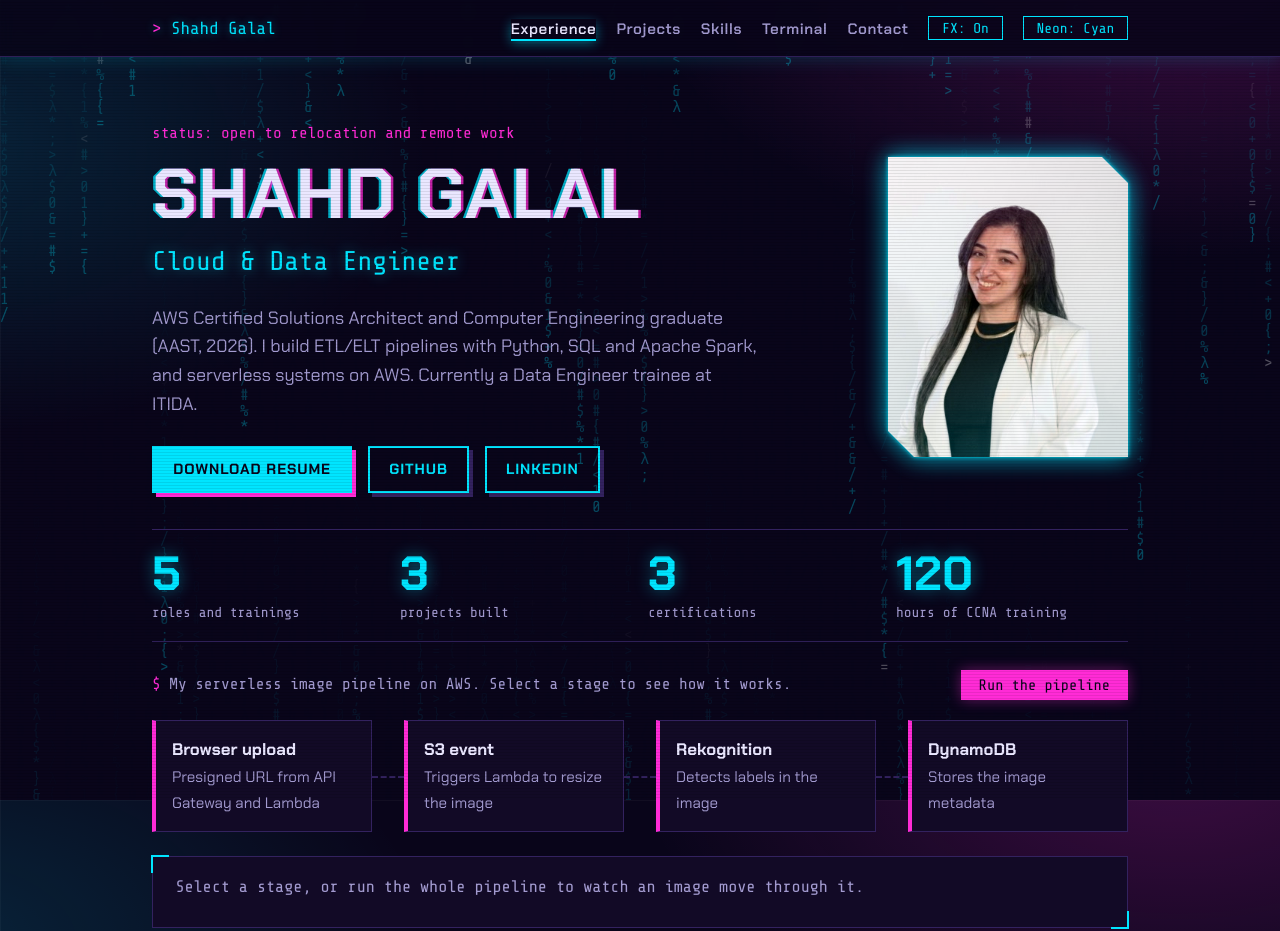
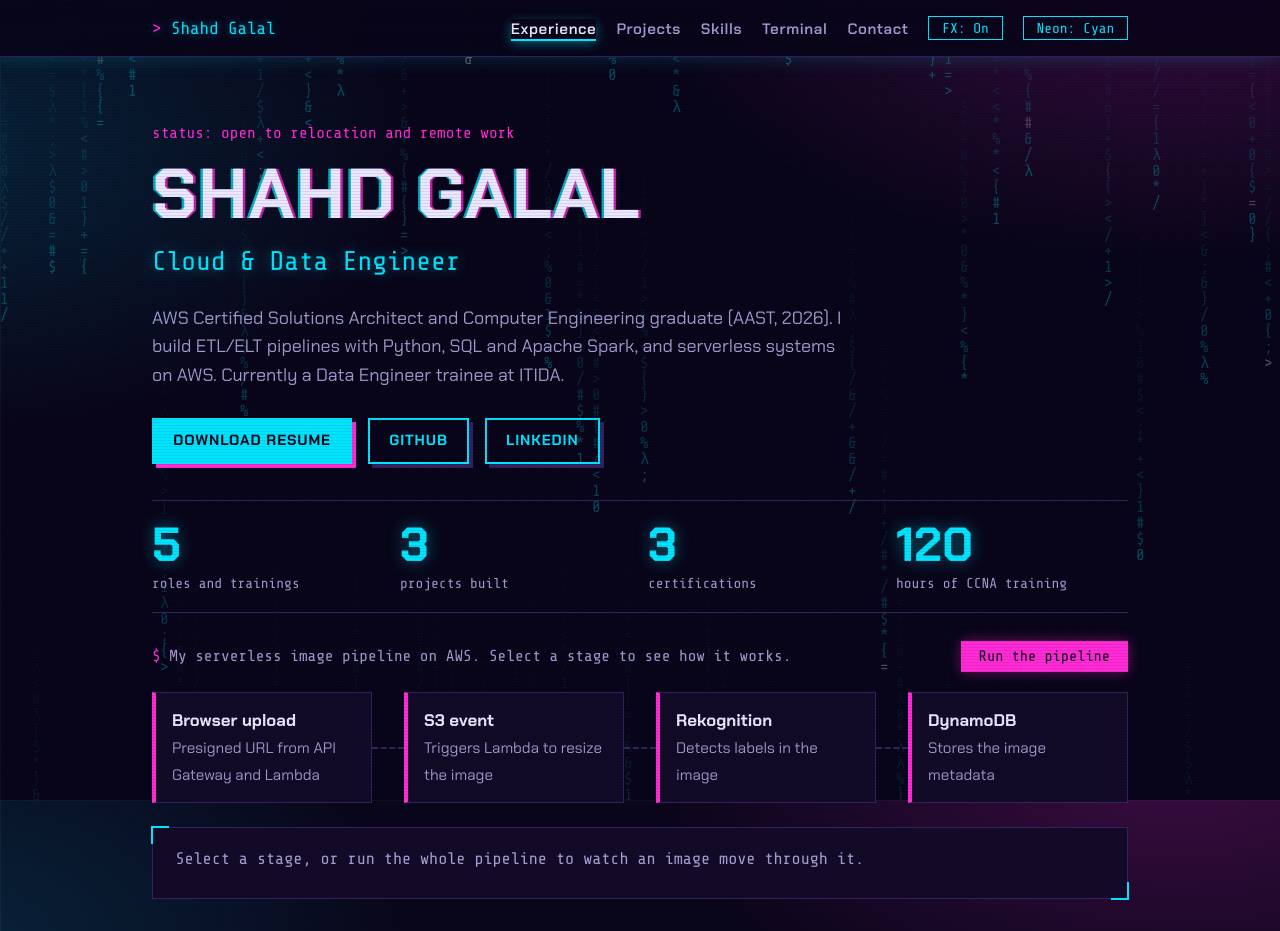
Before and after one commit to shahdAboelmakarm22/shahdAboelmakarm22.github.io, a plain HTML site: page index.html in a window 1280 px wide. Shown: the top 931 px of the page. Drawn offline with nearby package versions, Linux system fonts and the light colour scheme.

Commit message:
Remove photo

```diff
--- a/index.html
+++ b/index.html
@@ -84,7 +84,7 @@
 
   /* Hero */
   .hero { padding: 4rem 0 2.5rem; }
-  .hero-grid { display: grid; grid-template-columns: 1fr 15rem; gap: 3rem; align-items: center; }
+  .hero-grid { display: grid; grid-template-columns: 1fr; gap: 3rem; align-items: center; }
   .statusline { font-family: var(--mono); color: var(--accent2); margin: 0 0 .75rem; font-size: 1rem; }
   h1 {
     font-family: var(--display); font-weight: 700; text-transform: uppercase; letter-spacing: .02em;
@@ -107,7 +107,7 @@
   .role.typing #typed::after { content: "\2588"; margin-left: 2px; animation: blink .7s steps(1) infinite; }
   @keyframes blink { 50% { opacity: 0; } }
   .sr { position: absolute; width: 1px; height: 1px; overflow: hidden; clip-path: inset(50%); white-space: nowrap; }
-  .lede { max-width: 38rem; color: var(--muted); font-size: 1.12rem; margin: 0 0 1.75rem; }
+  .lede { max-width: 44rem; color: var(--muted); font-size: 1.12rem; margin: 0 0 1.75rem; }
   .actions { display: flex; flex-wrap: wrap; gap: 1rem; }
   .btn {
     display: inline-block; padding: .6rem 1.2rem; font-weight: 700; letter-spacing: .06em; text-transform: uppercase; font-size: .92rem;
@@ -351,12 +351,7 @@
             <a class="btn" href="https://www.linkedin.com/in/shahd-a-110b101b4">LinkedIn</a>
           </div>
         </div>
-        <div class="photo-frame"><div class="photo">
-          <img src="profile.png" alt="Portrait of Shahd Galal"
-               onerror="this.parentNode.innerHTML='&lt;div class=&quot;initials&quot; aria-hidden=&quot;true&quot;&gt;SG&lt;/div&gt;'">
-        </div>
-        </div>
-      </div>
+</div>
 
       <ul class="stats">
         <li><b data-count="5">5</b><span>roles and trainings</span></li>
```
